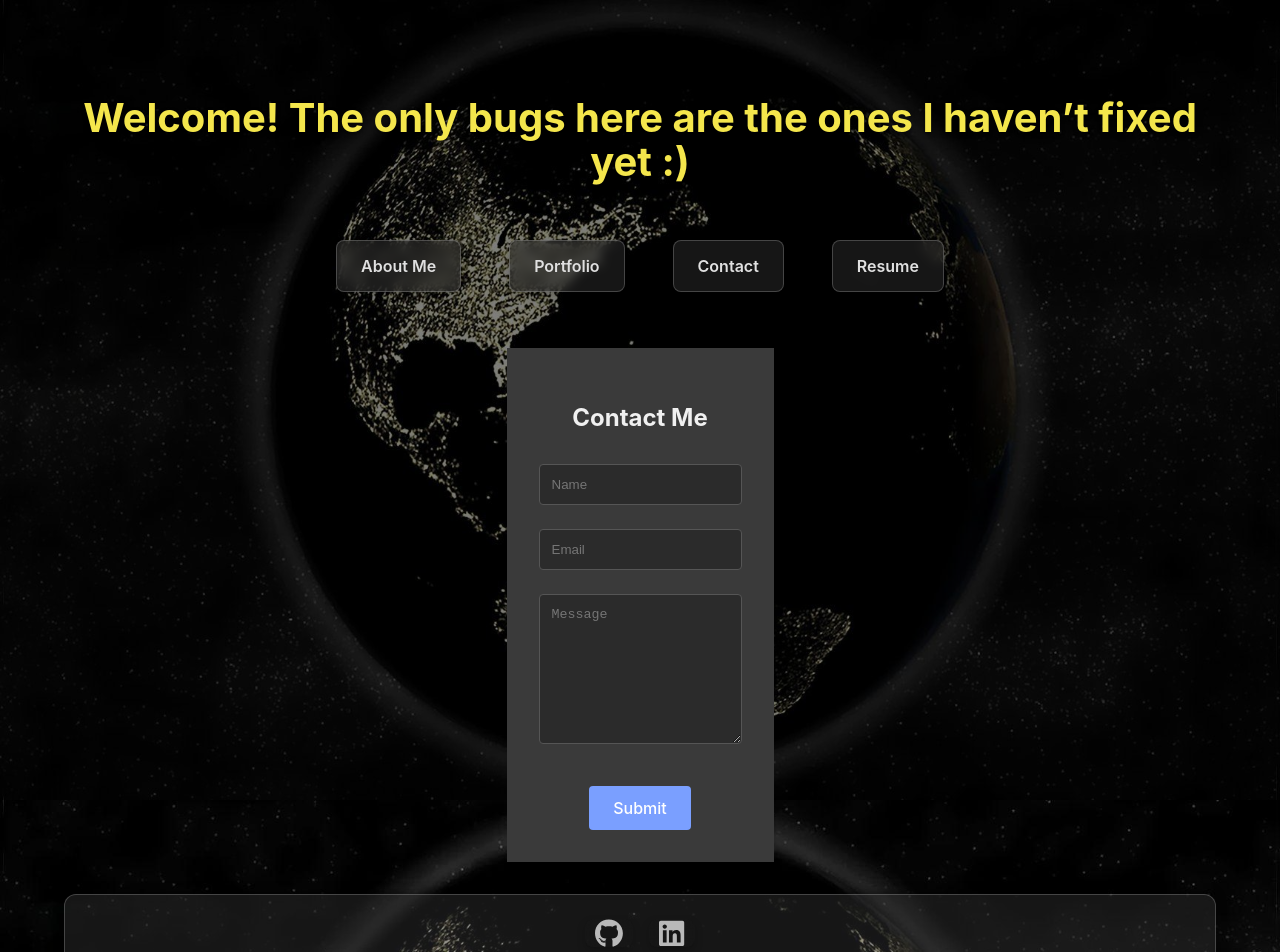
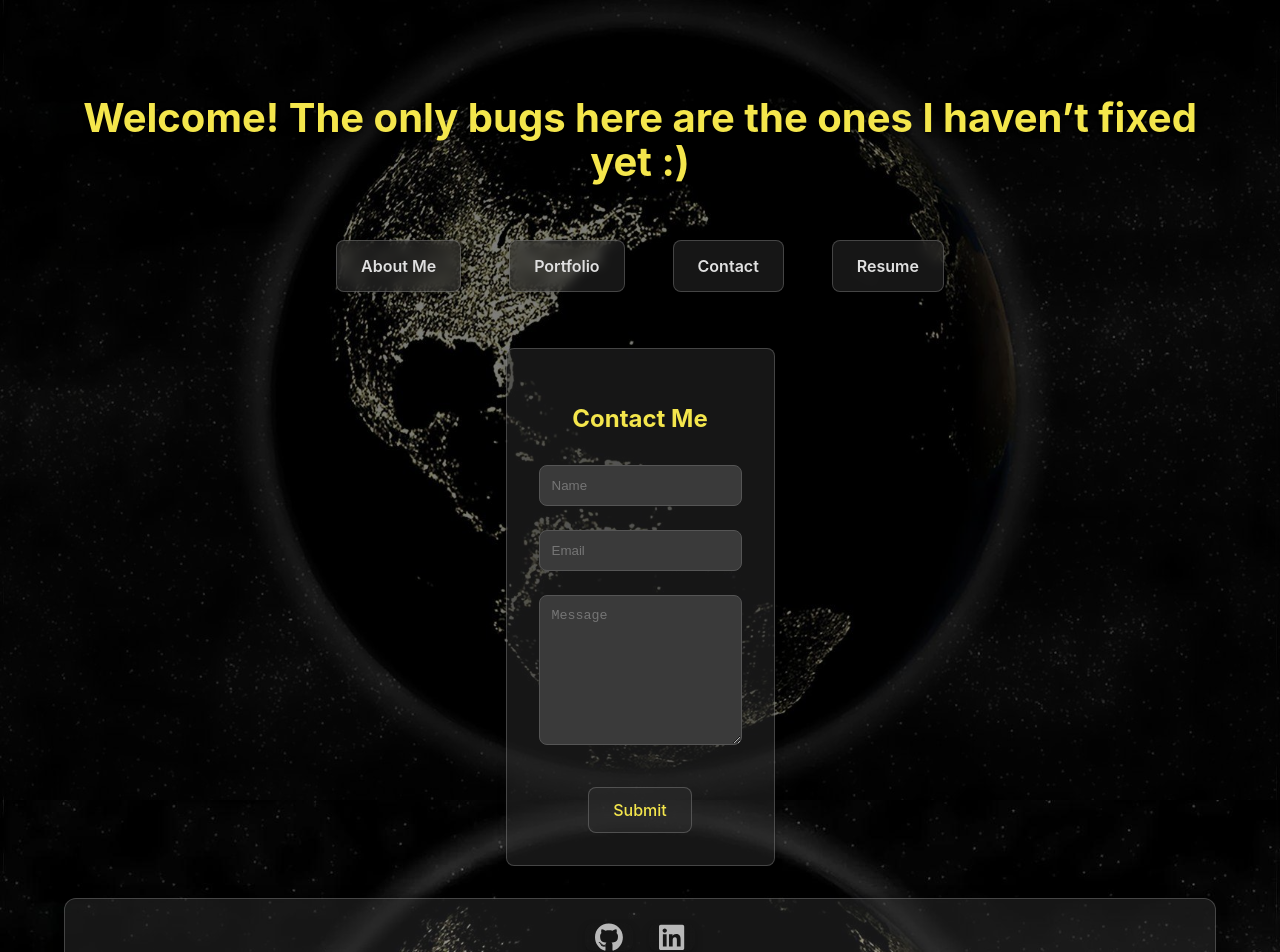
Before and after one commit to Romantech91/My--portfolio-2, a React (Vite) app: page /contact in a window 1280 px wide. Shown: the top 952 px of the page. Built offline with nearby package versions, Linux system fonts and the light colour scheme; the HTML template or start-up script is replaced by a standard one.

Commit message:
final edit

```diff
--- a/src/components/Contact.css
+++ b/src/components/Contact.css
@@ -1,16 +1,20 @@
 .contact {
   padding: 2rem;
-  background-color: #3a3a3a;
+  background-color: rgba(44, 44, 44, 0.5); /* Semi-transparent */
+  border-radius: 12px;
+  border: 1px solid rgba(255, 255, 255, 0.2);
   text-align: center;
   max-width: 600px;
   margin: 0 auto;
   box-sizing: border-box;
   color: #e0e0e0;
+  border-radius: 8px; /* Rounded corners */
+  box-shadow: 0 4px 8px rgba(0, 0, 0, 0.3); /* Subtle shadow for depth */
 }
 
 .contact h2 {
   margin-bottom: 1.5rem;
-  color: #f0f0f0;
+  color: #f4e64c; /* Bright yellow heading */
 }
 
 .form-group {
@@ -23,11 +27,19 @@ textarea {
   width: 100%;
   padding: 0.75rem;
   margin: 0.25rem 0;
-  border: 1px solid #555;
-  background-color: #2b2b2b;
+  border: 1px solid #555; /* Subtle border */
+  background-color: #3a3a3a; /* Slightly lighter background */
   color: #e0e0e0;
-  border-radius: 4px;
+  border-radius: 8px; /* Rounded corners */
   box-sizing: border-box;
+  transition: border-color 0.3s ease, box-shadow 0.3s ease; /* Smooth transitions */
+}
+
+input:focus,
+textarea:focus {
+  border-color: #f4e64c; /* Yellow focus outline */
+  box-shadow: 0 0 8px #f4e64c; /* Glow effect */
+  outline: none; /* Remove default outline */
 }
 
 textarea {
@@ -37,22 +49,35 @@ textarea {
 
 button {
   padding: 0.75rem 1.5rem;
-    background-color: #7a9fff;
-    color: white;
-    border: none;
-    border-radius: 4px;
+  background-color: rgba(44, 44, 44, 0.7); /* Transparent dark background */
+  color: #f4e64c; /* Yellow text */
+  border: 1px solid rgba(255, 255, 255, 0.2); /* Subtle border */
+  border-radius: 8px;
   cursor: pointer;
   font-size: 1rem;
   margin-top: 1rem;
-    transition: background-color 0.3s ease;
+  transition: all 0.3s ease; /* Smooth transitions */
 }
 
 button:hover {
-    background-color: #5f8eff;
+  background-color: #f4e64c; /* Bright yellow hover effect */
+  color: #292929; /* Dark text on hover */
+  box-shadow: 0 0 10px #ffd700; /* Glow effect */
 }
 
 .error {
-    color: red;
+  color: #ff6f6f; /* Light red for errors */
   font-size: 0.9rem;
   margin-top: 0.25rem;
 }
+
+@media (max-width: 768px) {
+  .contact {
+    padding: 1rem;
+  }
+
+  button {
+    font-size: 0.9rem;
+    padding: 0.6rem 1.2rem;
+  }
+}
```
Also changed, not shown: src/assets/portfolio-screenshot.jpg (added), 1 other file (tests, documents, lock files or other folders). Lines whose indentation alone changed are shown as unchanged.
